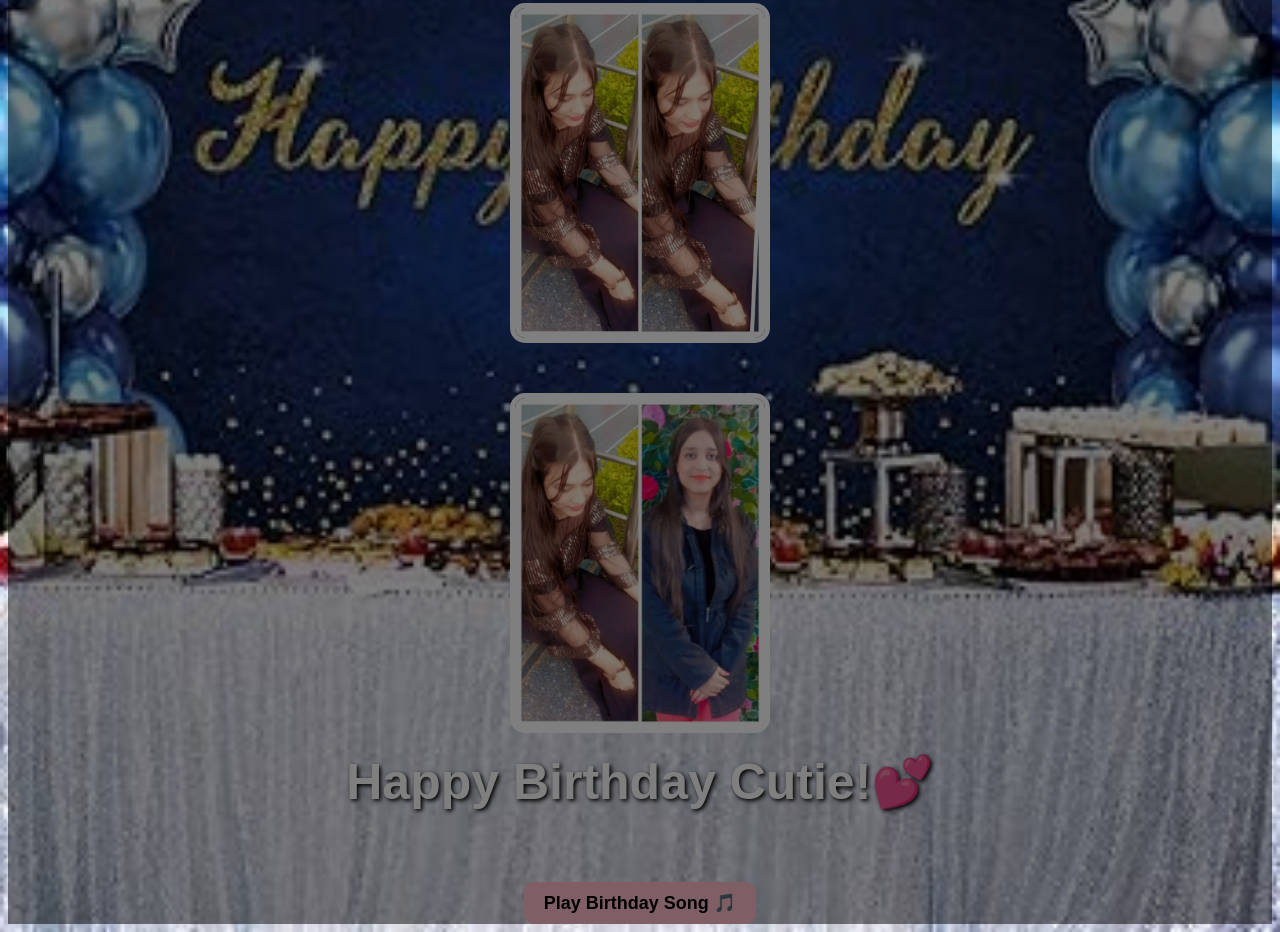
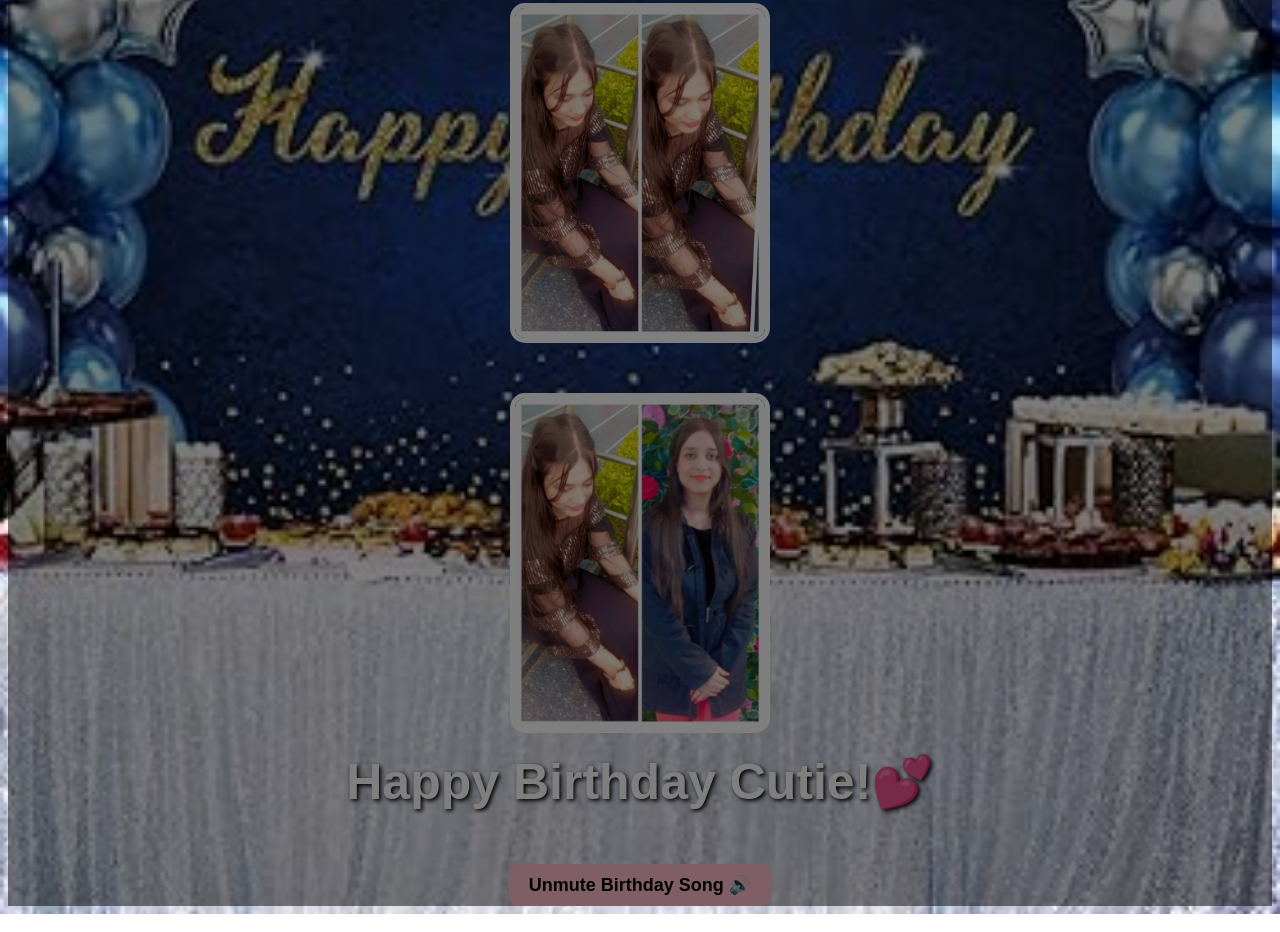
Before and after one commit to 1111sahilaggarwal-hue/Megha-Birthday-, a plain HTML site: page index.html in a window 1280 px wide. Shown: the part 429-1361 px from the top of the page. Drawn offline with Linux system fonts and the light colour scheme.

Commit message:
index.html

```diff
--- a/index.html
+++ b/index.html
@@ -68,12 +68,18 @@ Love you loads, sis! 💕🌸</p>
   <img src="megha.jpg" alt="Megha's Photo">
   <img src="megha birthday.jpeg" alt="Megha's Photo">
   <h1> Happy Birthday Cutie!💕</h1>
+  <audio id="bgm" autoplay muted loop>
+  <source src="birthday.mp3" type="audio/mpeg">
+</audio>
 
-  <audio id="bgm" loop>
-    <source src="birthday.mp3" type="audio/mpeg">
-  </audio>
+<button onclick="unmute()">Unmute Birthday Song 🔊</button>
 
-  <br>
-  <button onclick="document.getElementById('bgm').play()">Play Birthday Song 🎵</button>
+<script>
+  function unmute() {
+    let bgm = document.getElementById("bgm");
+    bgm.muted = false;
+    bgm.play();
+  }
+</script>
 </body>
 </html>
```
